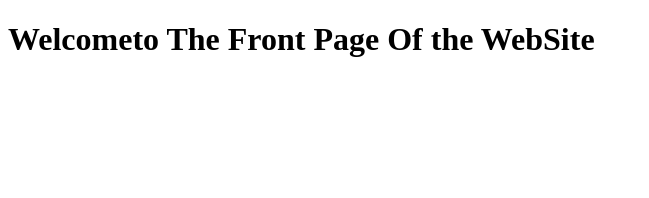
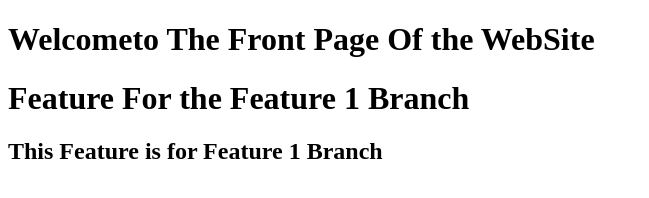
Before and after one commit to devopsskills/projectgroup1, a plain HTML site: page index.html in a window 1280 px wide. Shown: the whole page, without its empty margins (0-649 px from the left). Drawn offline with Linux system fonts and the light colour scheme.

```diff
--- a/index.html
+++ b/index.html
@@ -8,7 +8,8 @@
 </head>
 <body>
 <h1> Welcometo The Front Page Of the WebSite</h1>
+
+ <h1> Feature For the Feature 1 Branch</h1>
+    <h2> This Feature is for Feature 1 Branch</h2>
 </body>
-
-
 </html>
```
